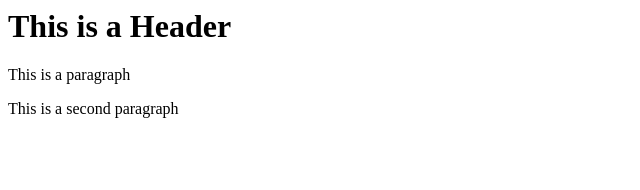
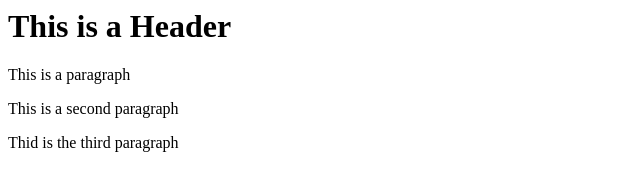
Before and after one commit to ngtvu2490/git-test, a website: page index.html in a window 1280 px wide. Shown: the whole page, without its empty margins (0-640 px from the left). Drawn offline with Linux system fonts and the light colour scheme.

Commit message:
fourth commit

```diff
--- a/index.html
+++ b/index.html
@@ -6,5 +6,6 @@
             <h1>This is a Header</h1>
             <p>This is a paragraph</p>
             <p>This is a second paragraph</p>
+            <p>Thid is the third paragraph</p>
         </body>
     </html>
```
Also changed, not shown: package.json (added, +25 -0 lines), 1 other file.
